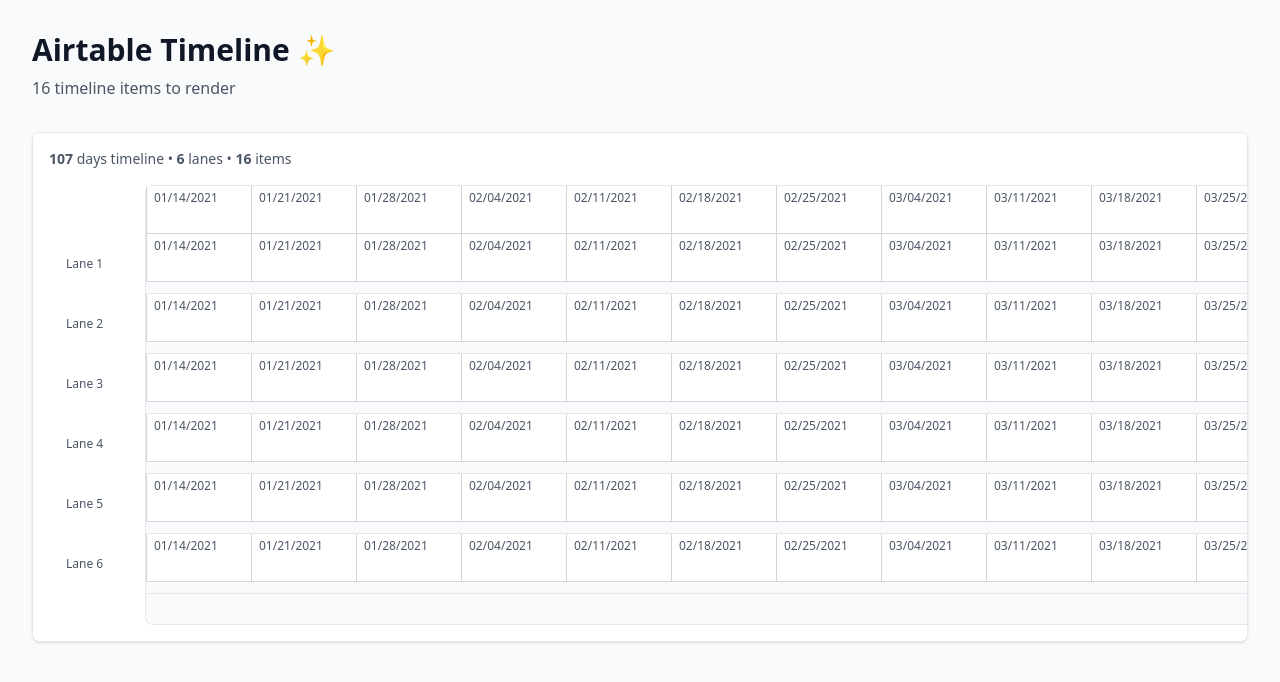
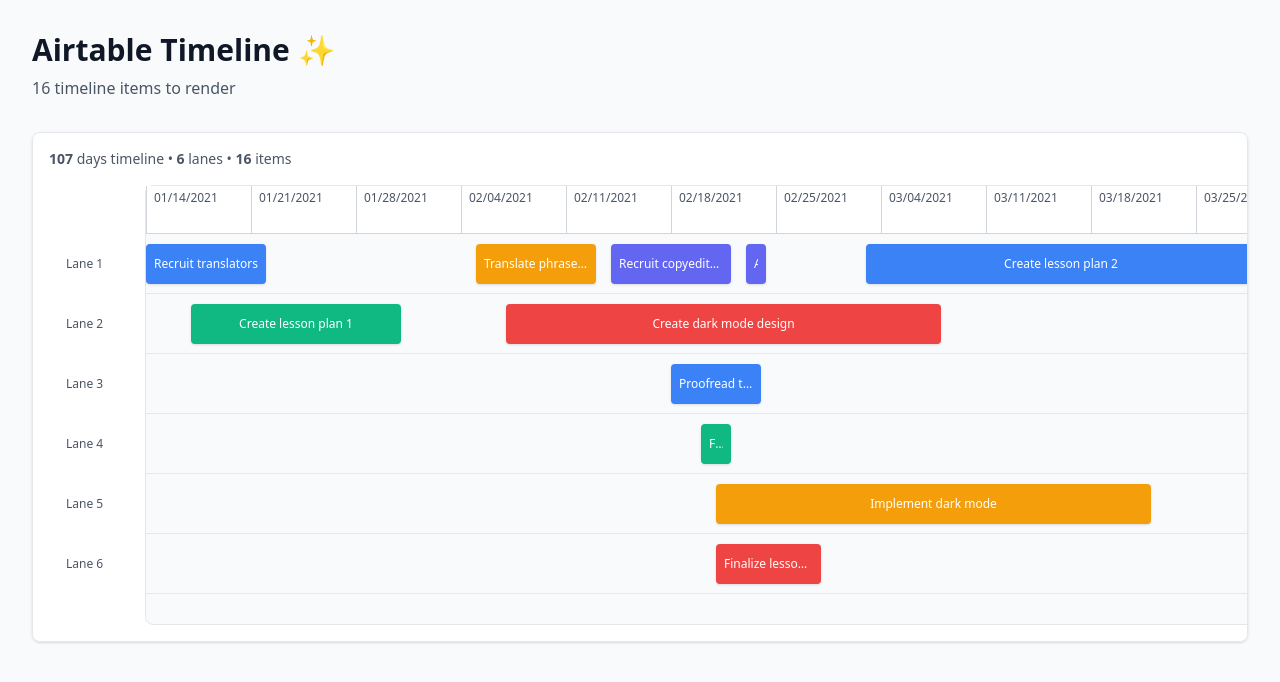
Before and after one commit to felippe-fernandes/AirTable-Timeline-Project, a React (Vite) app: page / in a window 1280 px wide. Shown: the top 682 px of the page. Built offline with nearby package versions, Linux system fonts and the light colour scheme.

Commit message:
feat: enhance TimelineItemComponent with hover details and improved rendering

```diff
--- a/src/components/TimelineItemComponent.tsx
+++ b/src/components/TimelineItemComponent.tsx
@@ -1,44 +1,61 @@
-import React from 'react';
-import { TimelineConfig } from '../types/timeline';
-import { addDaysToDate, formatDate } from '../utils/dateUtils';
+import React, { useState } from 'react';
+import { TimelineConfig, TimelineItem } from '../types/timeline';
+import { formatDate, getDatePosition, getItemWidth } from '../utils/dateUtils';
 
-interface TimelineAxisProps {
+interface TimelineItemComponentProps {
+  item: TimelineItem;
   config: TimelineConfig;
 }
 
-const TimelineAxis: React.FC<TimelineAxisProps> = ({ config }) => {
-  const { startDate, totalDays, pixelsPerDay } = config;
+const TimelineItemComponent: React.FC<TimelineItemComponentProps> = ({
+  item,
+  config
+}) => {
+  const [isHovered, setIsHovered] = useState(false);
 
-  const dateMarkers = [];
-  for (let i = 0; i <= totalDays; i += 7) {
-    const date = addDaysToDate(startDate, i);
-    const position = i * pixelsPerDay;
-
-    dateMarkers.push({
-      date,
-      position,
-      isStart: i === 0,
-      isEnd: i >= totalDays
-    });
-  }
+  const left = getDatePosition(item.start, config.startDate, config.pixelsPerDay);
+  const width = getItemWidth(item.start, item.end, config.pixelsPerDay);
 
   return (
-    <div className="absolute top-0 left-0 w-full h-12 border-b border-gray-300 bg-white">
-      {dateMarkers.map((marker, index) => (
+    <>
+      <div
+        className={`
+          absolute flex items-center justify-center rounded px-2 text-white text-xs font-medium
+          cursor-pointer transition-all duration-200 ease-in-out
+          ${isHovered ? 'transform -translate-y-0.5 shadow-lg z-10' : 'shadow-sm z-0'}
+        `}
+        style={{
+          left: `${left}px`,
+          width: `${width}px`,
+          backgroundColor: item.color || '#3B82F6',
+          top: '10px',
+          height: '40px'
+        }}
+        onMouseEnter={() => setIsHovered(true)}
+        onMouseLeave={() => setIsHovered(false)}
+        title={`${item.name} (${formatDate(item.start)} - ${formatDate(item.end)})`}
+      >
+        <span className="overflow-hidden text-ellipsis whitespace-nowrap max-w-full">
+          {item.name}
+        </span>
+      </div>
+
+      {isHovered && (
         <div
-          key={index}
-          className="absolute top-0 h-full flex flex-col justify-center"
-          style={{ left: `${marker.position}px` }}
+          className="absolute bg-gray-800 text-white px-3 py-2 rounded-md text-xs whitespace-nowrap z-20 shadow-lg"
+          style={{
+            left: `${left}px`,
+            top: '-40px'
+          }}
         >
-          <div className="absolute top-0 w-px h-full bg-gray-300" />
-
-          <div className="absolute top-1 left-2 text-xs text-gray-600 font-medium whitespace-nowrap">
-            {formatDate(marker.date)}
+          <div className="font-semibold">{item.name}</div>
+          <div className="text-gray-300 mt-0.5">
+            {formatDate(item.start)} → {formatDate(item.end)}
           </div>
         </div>
-      ))}
-    </div>
+      )}
+    </>
   );
 };
 
-export default TimelineAxis;
+export default TimelineItemComponent;
--- a/src/components/TimelineLane.tsx
+++ b/src/components/TimelineLane.tsx
@@ -25,6 +25,7 @@
       {items.map(item => (
         <TimelineItemComponent
           key={item.id}
+          item={item}
           config={config}
         />
       ))}
```
